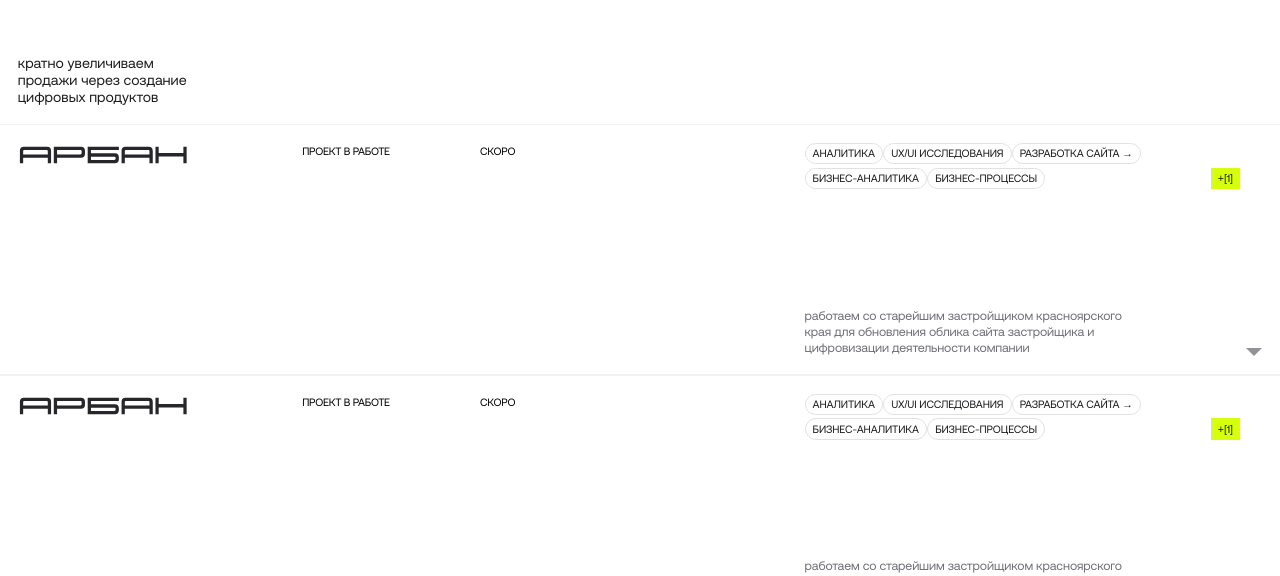
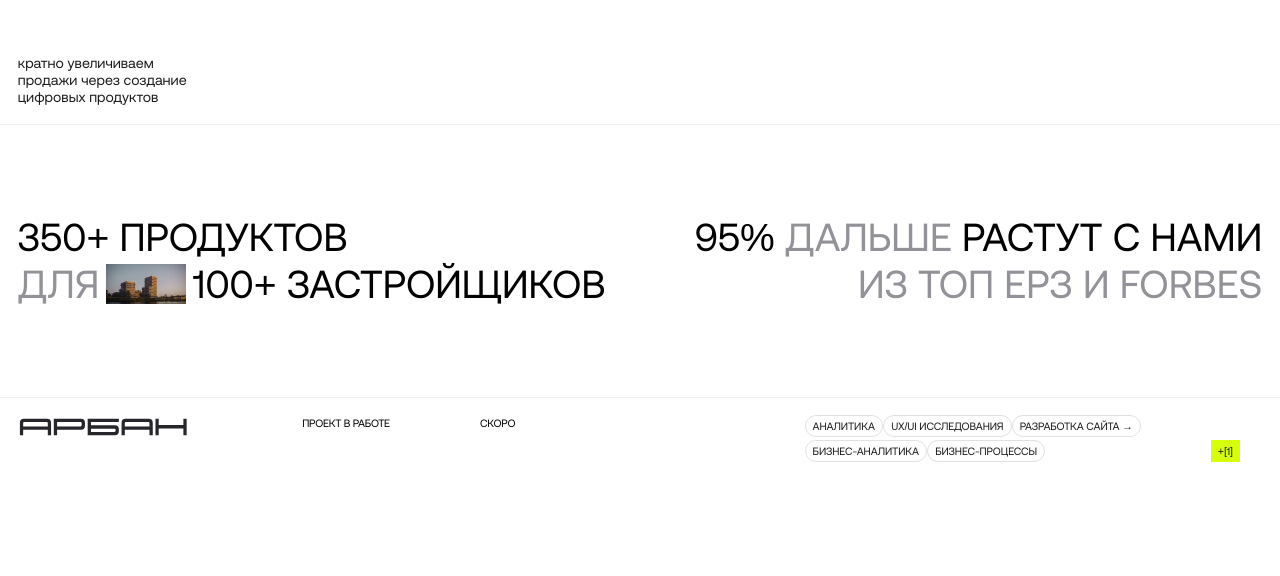
Before and after one commit to kgbop/solidstack, a Next.js app: page / in a window 1280 px wide. Shown: the part 676-1252 px from the top of the page. Built offline with nearby package versions, Linux system fonts and the light colour scheme.

Commit message:
блок amount

```diff
--- a/src/app/page.tsx
+++ b/src/app/page.tsx
@@ -1,9 +1,10 @@
-import { Project, Intro } from "@/components";
+import { Project, Intro, Amount } from "@/components";
 
 export default function Home() {
   return (
     <main className="">
       <Intro />
+      <Amount />
       {new Array(4).fill("").map((item, index) => (
         <Project />
       ))}
--- /dev/null
+++ b/src/components/Amount/Amount.tsx
@@ -0,0 +1,23 @@
+import React from "react";
+
+export default function Amount() {
+  return (
+    <div className="py-[10rem] border-[#f0f1f0] border-t-[1px]">
+      <div className="_container flex justify-between text-[4.4rem] font-medium uppercase leading-[1.2]">
+        <div>
+          <p>350+ продуктов</p>
+          <p className="flex gap-3 justify-center items-center">
+            <span className="text-[#929298]">для</span>
+            <img src="img/img-1.jpg" width="80.41px" height="32.38px" alt="" />
+            <span>100+ застройщиков</span>
+          </p>
+        </div>
+        <p className="text-right">
+          95% <span className="text-[#929298]">дальше</span> растут с нами
+          <br />
+          <span className="text-[#929298]">ИЗ ТОП ЕРЗ И FORBES</span>
+        </p>
+      </div>
+    </div>
+  );
+}
--- a/src/components/Header/Header.tsx
+++ b/src/components/Header/Header.tsx
@@ -51,7 +51,7 @@ export default function Header() {
             </a>
             <div className="flex text-[1.6rem] text-[#1A1B1D] leading-[18px] font-medium tracking-[-.016rem]">
               <button
-                className="py-[6px] px-[13px] border border-[#E1E2E0] rounded-[100px]"
+                className="py-[6px] px-[13px] border border-[#E1E2E0] rounded-[100px] hover:border-[#1a1b1d] duration-300"
                 onClick={() => {
                   setActiveContactsModal(true);
                   document.body.classList.add("lock");
--- a/src/components/index.tsx
+++ b/src/components/index.tsx
@@ -8,6 +8,7 @@ import RequestModal from "@/components/RequestModal/RequestModal";
 import Button from "@/components/Button/Button";
 import ContactsModal from "@/components/ContactsModal/ContactsModal";
 import Input from "@/components/Input/Input";
+import Amount from "@/components/Amount/Amount";
 
 export {
   Header,
@@ -20,4 +21,5 @@ export {
   Button,
   ContactsModal,
   Input,
+  Amount,
 };
```
Also changed, not shown: public/img/img-1.jpg (added).
